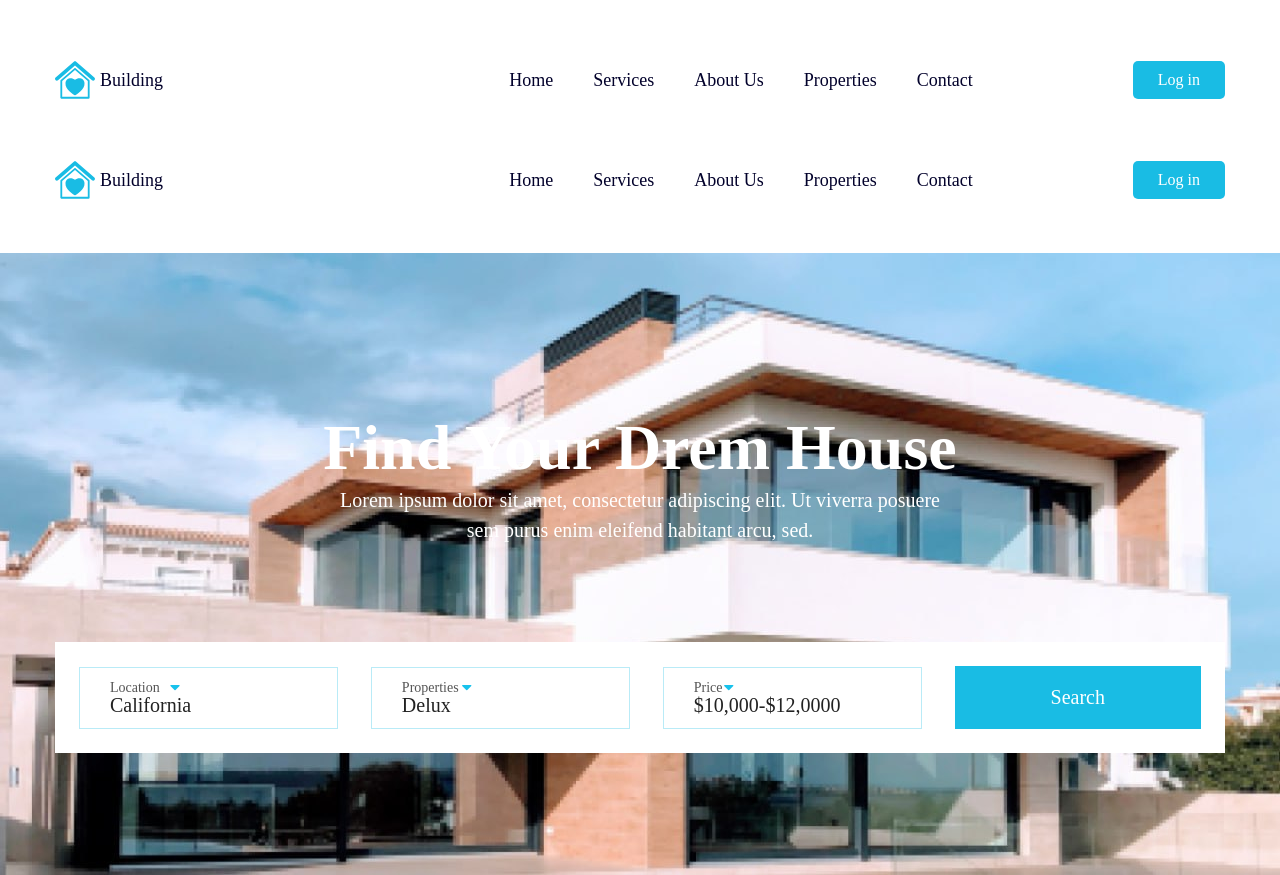
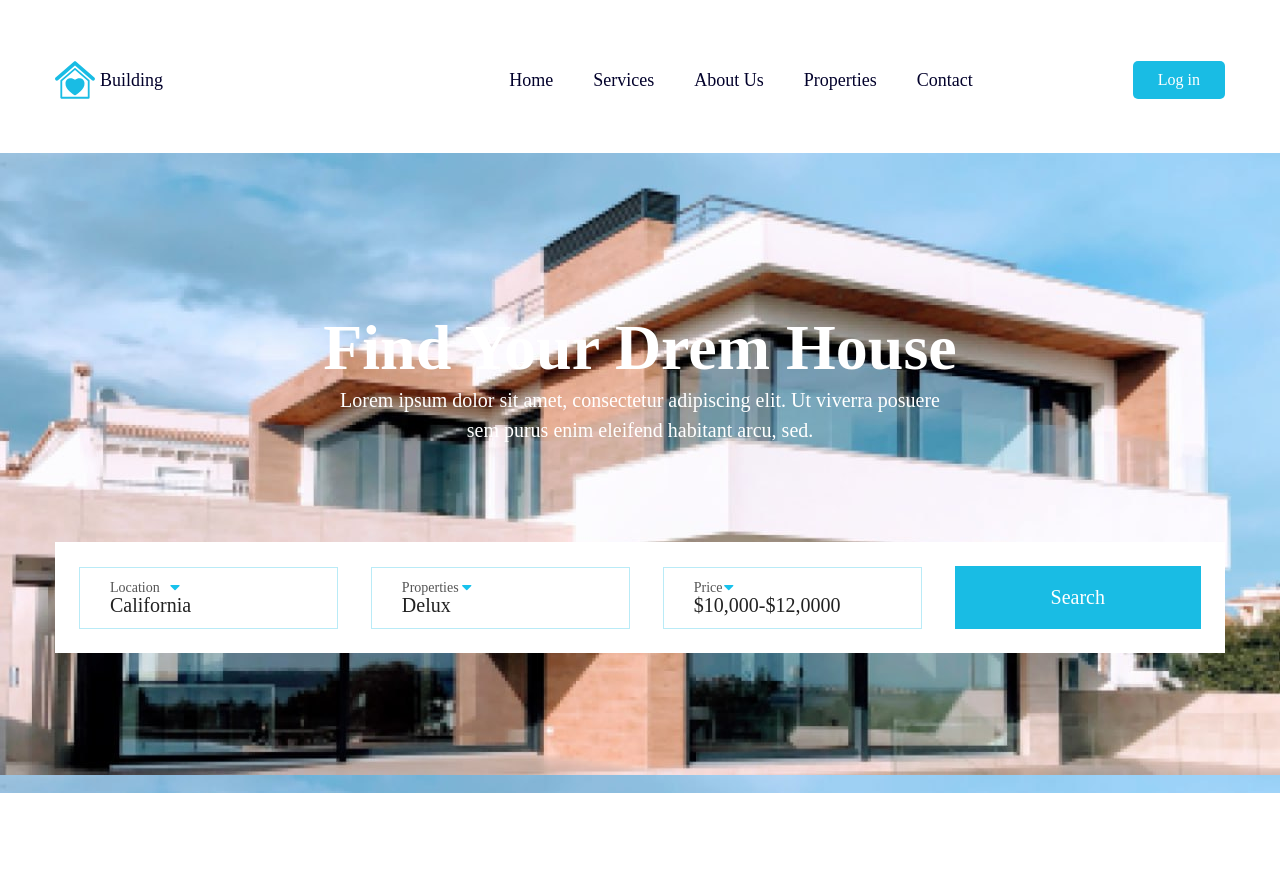
Before and after one commit to qwerty1109/vue, a plain HTML site: page index.html in a window 1280 px wide. Shown: the top 875 px of the page. Drawn offline with Linux system fonts and the light colour scheme; files whose address does not match are found by name.

Commit message:
firstDev

```diff
--- a/index.html
+++ b/index.html
@@ -28,20 +28,7 @@
                         <li class="header_list"><a href="" class="header_link a">Log in</a></li>
                     </ul>
                 </nav>
-                <nav class="header_nav">
-                    <div class="nav_first">
-                        <img src="img/logo.svg" alt="" class="header_logo" />
-                        <p class="pipi">Building</p>
-                    </div>
-                    <ul class="header_ul">
-                        <li class="header_list"><a href="" class="header_link">Home</a></li>
-                        <li class="header_list"><a href="" class="header_link">Services</a></li>
-                        <li class="header_list"><a href="" class="header_link">About Us</a></li>
-                        <li class="header_list"><a href="" class="header_link">Properties</a></li>
-                        <li class="header_list"><a href="" class="header_link">Contact</a></li>
-                        <li class="header_list"><a href="" class="header_link a">Log in</a></li>
-                    </ul>
-                </nav>
+
             </div>
         </section>
         <section class="header_second">
```
